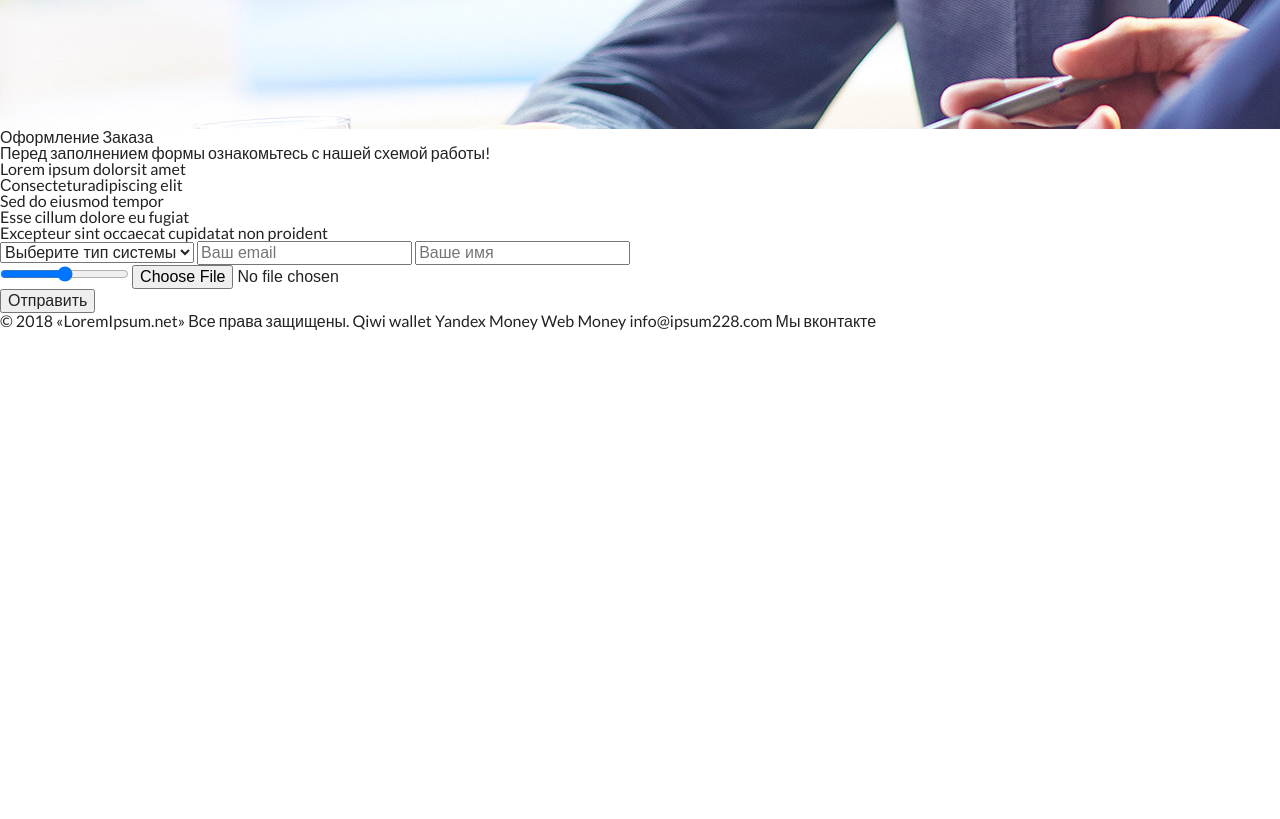
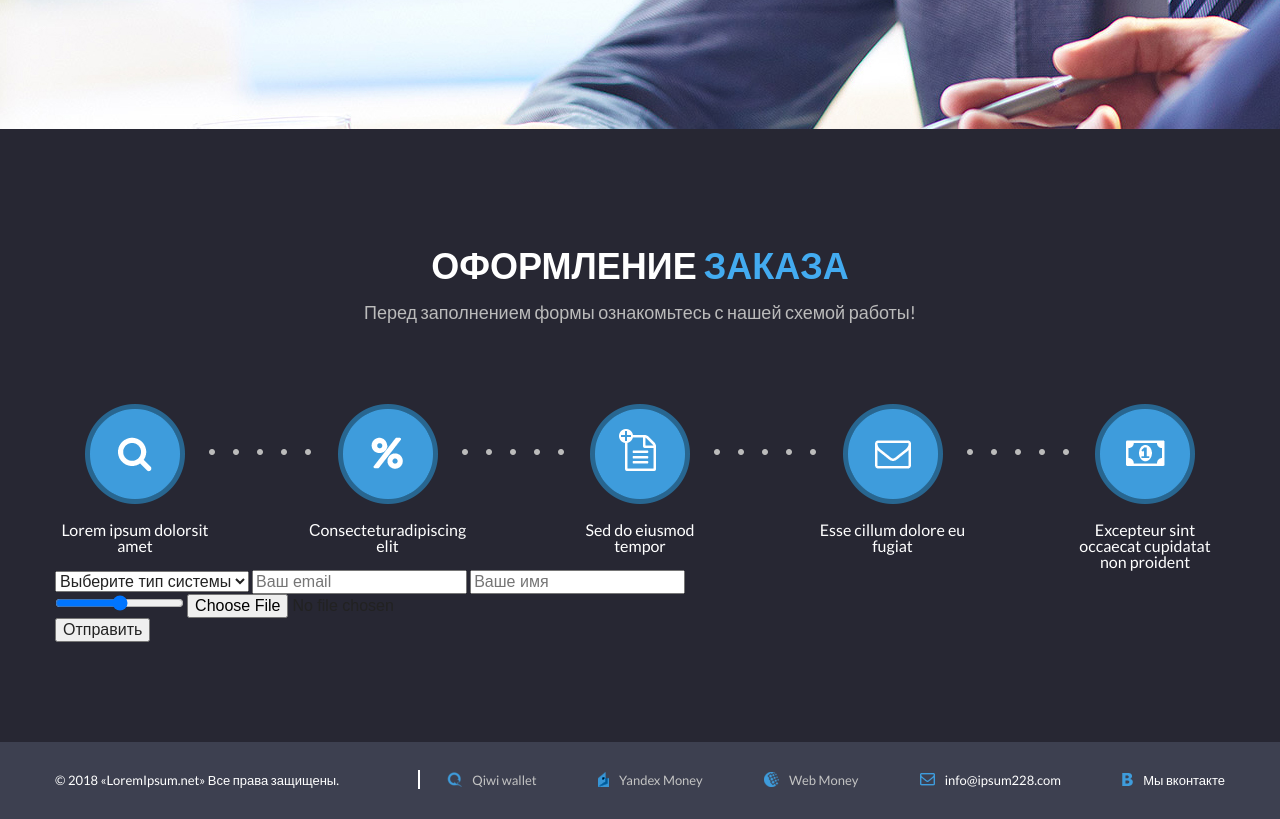
Before and after one commit to vitaliuststilouski/lorem-project, a website: page public/index.html in a window 1280 px wide. Shown: the part 720-1539 px from the top of the page. Before the commit the page ends 1050 px from the top, so only its background shows below. Drawn offline with Linux system fonts and the light colour scheme.

Commit message:
style: add styles

```diff
--- a/src/styles/main.scss
+++ b/src/styles/main.scss
@@ -4,3 +4,5 @@
 @import "./scss/general-style.scss";
 @import "./scss/header.scss";
 @import "./scss/promo-block.scss";
+@import "./scss/order-block.scss";
+@import "./scss/footer.scss";
--- a/src/styles/scss/_colors.scss
+++ b/src/styles/scss/_colors.scss
@@ -3,6 +3,10 @@ $color-white-1-1: #ffffff;
 $color-blue-1-1: #43abf0;
 $color-black-1-1: #000000;
 $color-black-1-3: #2a2b30;
+$color-black-1-4: #272733;
+$color-grey-1-1: #bbbbbb;
+$color-dark-blue-1-1: #3d4050;
+$color-grey-1-2: #c3c3c3;
 
 
 // RGBA
--- a/src/styles/scss/_mixins.scss
+++ b/src/styles/scss/_mixins.scss
@@ -1,6 +1,12 @@
 // @media (min-width: $desktop) {
 //     width: 1170px;
 // }
+
+@mixin size {
+    max-width: 1170px;
+    width: 100%;
+    margin: 0 auto;
+}
 
 @mixin button-style {
     display: inline-block;
@@ -11,7 +17,7 @@
     color: $color-black-1-2;
     background-color: $color-white-1-1;
     border-radius: 3px;
-    text-align: center;;
+    text-align: center;
     box-sizing: border-box;
     font-size: 13px;
     text-transform: uppercase;
--- /dev/null
+++ b/src/styles/scss/footer.scss
@@ -0,0 +1,69 @@
+.footer {
+    background: $color-dark-blue-1-1;
+}
+
+.footer-wrapper {
+    @include size;
+    padding: 30px 0;
+    font-size: 13px;
+    display: flex;
+    justify-content: space-between;
+    position: relative;
+}
+
+.footer-item__rights-reserved,
+.footer-item__mail,
+.footer-item__social-network__vk {
+    color: $color-white-1-1;
+}
+
+.footer-item__qiwi {
+    margin-left: 47px;
+}
+
+.footer-item__qiwi,
+.footer-item__yandex,
+.footer-item__web-money {
+    color: $color-grey-1-2;
+}
+
+.footer-item__rights-reserved::after {
+    content: '';
+    width: 0;
+    height: 17px;
+    border: 1px solid #ffffff;
+    top: 28px;
+    left: 31%;
+    position: absolute;
+}
+
+.footer-item {
+    display: flex;
+    align-items: center;
+
+    &.footer-item__qiwi::before {
+        display: inline-block;
+        content: url('./../img/qiwi.png');
+        padding-right: 10px;
+    }
+
+    &.footer-item__yandex::before {
+        content: url('./../img/yandex.png');
+        padding-right: 10px;
+    }
+
+    &.footer-item__web-money::before {
+        content: url('./../img/webmoney.png');
+        padding-right: 10px;
+    }
+
+    &.footer-item__mail::before {
+        content: url('./../img/mail.png');
+        padding-right: 10px;
+    }
+
+    &.footer-item__social-network__vk::before {
+        content: url('./../img/vk.png');
+        padding-right: 10px;
+    }
+}
--- /dev/null
+++ b/src/styles/scss/order-block.scss
@@ -0,0 +1,101 @@
+.order {
+    background-color: $color-black-1-4;
+}
+
+.order-wrapper {
+    @include size;
+    padding-bottom: 100px;
+}
+
+.order-title {
+    text-align: center;
+    text-transform: uppercase;
+    color: $color-white-1-1;
+    font-size: 36px;
+    padding-top: 118px;
+    font-weight: 600;
+
+    .order-title__stress {
+        color: $color-blue-1-1;
+    }
+
+}
+
+.order-subtitle {
+    color: $color-grey-1-1;
+    font-size: 18px;
+    text-align: center;
+    padding-top: 20px;
+}
+
+.steps {
+    display: flex;
+    margin: 83px 0 0 0;
+    justify-content: space-between;
+    flex-wrap: wrap;
+}
+
+.steps-item {
+    min-height: 150px;
+    max-width: 160px;
+    position: relative;
+
+    &:not(:last-child)::after {
+        display: inline-block;
+        content: url('./../img/dots.png');
+        position: absolute;
+        top: 37px;
+        left: 154px;
+    }
+
+    &.steps-item__search {
+        background: url('./../img/search.png') no-repeat center top;
+    }
+
+    &.steps-item__percentage {
+        background: url('./../img/percentage.png') no-repeat center top;
+    }
+
+    &.steps-item__template {
+        background: url('./../img/template.png') no-repeat center top;
+    }
+
+    &.steps-item__envelope {
+        background: url('./../img/envelope.png') no-repeat center top;
+    }
+
+    &.steps-item__money {
+        background: url('./../img/money.png') no-repeat center top;
+    }
+
+    .steps-text {
+        text-align: center;
+        margin-top: 118px;
+        color: $color-white-1-1;
+    }
+}
+
+@media all and (max-width: 1200px) {
+    .steps-item {
+        &:not(:last-child)::after {
+            display: none;
+            content: url('./../img/dots-3.png');
+            left: calc(120% - 20px);
+        }
+    }
+}
+
+@media all and (max-width: 768px) {
+    .order-wrapper {
+        box-sizing: border-box;
+        padding: 10px 20px 20px;
+    }
+
+    .steps {
+        justify-content: space-around;
+
+        .steps-item {
+            margin: 20px 0;
+        }
+    }
+}
--- a/src/styles/scss/promo-block.scss
+++ b/src/styles/scss/promo-block.scss
@@ -1,14 +1,12 @@
 .promo {
     display: flex;
-    justify-content: center;
-    // align-items: center;
+    justify-content: flex-start;
     flex-direction: row;
     min-height: 849px;
     background: url("./../img/discussion-pic.jpg") no-repeat;
     background-position: center center;
     background-size: cover;
 }
-
 
 .promo-wrapper {
     margin-top: 230px;
```
Also changed, not shown: public/styles/main.css.
